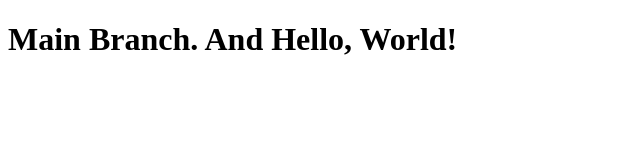
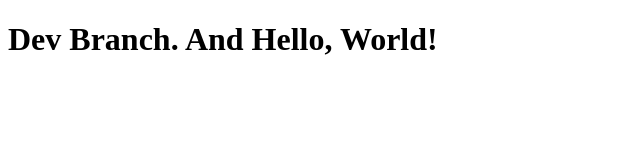
Before and after one commit to IsaacTierney/ElevenFiftyFlights, a plain HTML site: page index.html in a window 1280 px wide. Shown: the whole page, without its empty margins (0-640 px from the left). Drawn offline with Linux system fonts and the light colour scheme.

Commit message:
Dev edit

```diff
--- a/index.html
+++ b/index.html
@@ -6,6 +6,6 @@
     <title>Blue Badge Project</title>
 </head>
 <body>
-    <h1>Main Branch. And Hello, World!</h1>
+    <h1>Dev Branch. And Hello, World!</h1>
 </body>
 </html>
```
